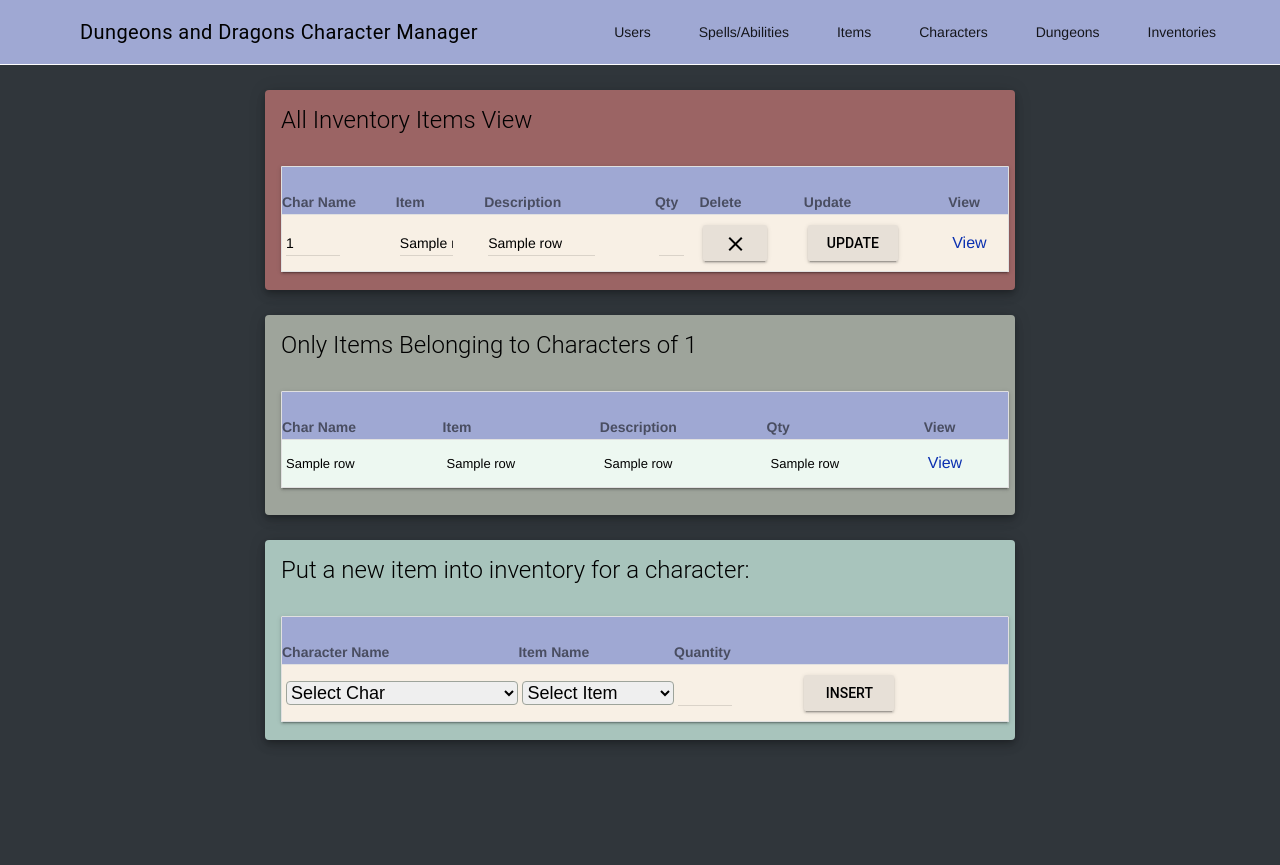
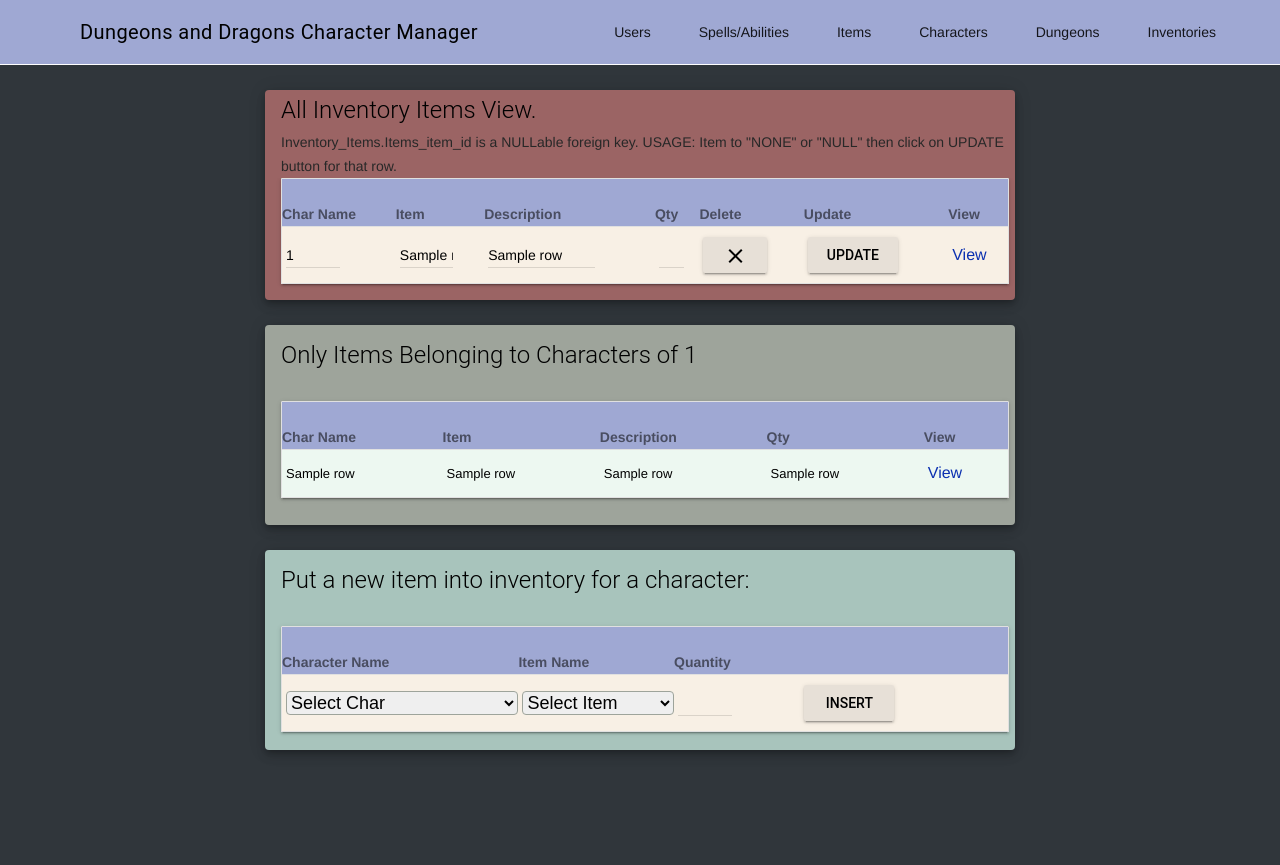
Before and after one commit to WesDH/CS340_FinalProject_Group38, a Flask app: template templates/itemSelection.html in a window 1280 px wide. Run offline with Flask 2, Linux system fonts and the light colour scheme; the template is opened without the code that fills it: most values are stand-ins (such as "Sample title", 1, 10 or a date in 2020); parts of the project's set-up code (start-up, migrations or seed data) failed here and were passed over; some libraries are stand-ins or nearby versions.

Commit message:
Add NULL'able FK for Inventory_Items/Items relationship

```diff
--- a/app.py
+++ b/app.py
@@ -23,7 +23,7 @@ import routes.spells_abilities
 import routes.users
 import routes.inventory
 
-APP_PORT = 19806
+APP_PORT = 19807
 
 # Separate out MySQL connector so that python files in routes can import it too
 from db.mysql_initializer import mysql
--- a/db/queries.py
+++ b/db/queries.py
@@ -146,7 +146,7 @@ delete_char = "DELETE FROM Characters WHERE character_id = %s;"
 # -- select all inventory items
 chars_items_qty = "SELECT Characters.character_name, Items.item_name, Items.item_description, Inventory_Items.quantity, Inventory_Items.inventory_id, Items.item_id, Characters.character_id from Characters " \
                  "INNER JOIN Inventory_Items ON Characters.character_id=Inventory_Items.Characters_character_id " \
-                 "INNER JOIN Items ON Inventory_Items.Items_item_id=Items.item_id " \
+                 "LEFT JOIN Items ON Inventory_Items.Items_item_id=Items.item_id " \
                  "ORDER BY Characters.character_name ASC;"
 
 # -- Select inventory items based on User_Accounts.username:
@@ -157,6 +157,9 @@ delete_item_from_inv = "DELETE FROM Inventory_Items WHERE inventory_id=%s;"
 
 # -- Update query for 3 tables (Items, Inventory_Items, Characters)
 update_inventory_items = "UPDATE Characters, Inventory_Items, Items SET Characters.character_name='%s', Inventory_Items.quantity=%s, Items.item_name='%s', Items.item_description='%s' WHERE Items.item_id=Inventory_Items.Items_item_id AND Characters.character_id=Inventory_Items.Characters_character_id AND Inventory_Items.inventory_id='%s';"
+
+# -- Set a Inventory_Items.Items_item_id FK to NULL:
+update_inv_items_null = "UPDATE Characters, Inventory_Items SET Characters.character_name='%s', Inventory_Items.quantity=%s, Inventory_Items.Items_item_id=NULL WHERE Characters.character_id=Inventory_Items.Characters_character_id AND Inventory_Items.inventory_id='%s';"
 
 # -- INSERT into Inventory_Items table
 insert_inv_items = "INSERT INTO Inventory_Items (Characters_character_id, Items_item_id, quantity) VALUES (%s,%s,%s);"
--- a/static/style_v2.css
+++ b/static/style_v2.css
@@ -413,6 +413,11 @@ a[title="RELOAD DATABASE"]:hover {
     width: 100px;
 }
 
+.table_left_inventories {
+    padding-top: 6px;
+    padding-bottom: 0px;
+}
+
 .flash_box {
     /*padding: 5px;*/
     /*display: flex;*/
--- a/templates/itemSelection.html
+++ b/templates/itemSelection.html
@@ -12,10 +12,13 @@ junction table.
 
 {% block content %}
 <div class="table_data table_left mdl-card mdl-shadow--6dp">
-    <div class="mdl-card__title">
-        <h2 class="mdl-card__title-text">All Inventory Items View</h2>
+    <div class="mdl-card__title table_left_inventories">
+        <h2 class="mdl-card__title-text">All Inventory Items View.</h2>
     </div>
-    <div class="mdl-card__supporting-text">
+    <div class="mdl-card__supporting-text table_left_inventories">
+        <p style="margin:0px;color:#282828;" >Inventory_Items.Items_item_id is a NULLable foreign key. USAGE: Item to "NONE" or "NULL" then click on UPDATE button for that row.</p>
+    </div>
+    <div class="mdl-card__supporting-text" style="padding-top:0px;">
         <table class="mdl-data-table mdl-js-data-table mdl-shadow--2dp">
             <thead>
                 <tr>
@@ -40,13 +43,23 @@ junction table.
                         </td>
                         <td>
                             <div class="mdl-textfield normal mdl-js-textfield">
-                                <input class="mdl-textfield__input" type="text" name="item_name" value="{{row[1]}}">
+                                <!-- Python None is equivalent to NULL in SQL Syntax, so change Pythonic None type to NULL here -->
+                                {% if row[1] is none %}
+                                    <input class="mdl-textfield__input" type="text" name="item_name" value="NULL">
+                                {% else %}
+                                    <input class="mdl-textfield__input" type="text" name="item_name" value="{{row[1]}}">
+                                {% endif %}
                                 <label class="mdl-textfield__label" ></label>
                             </div>
                         </td>
                         <td>
                             <div class="mdl-textfield fatter mdl-js-textfield">
-                                <input class="mdl-textfield__input" type="text" name="item_description" value="{{row[2]}}">
+                                <!-- Don't display anything for Item description if it's a NULL relationship  -->
+                                {% if row[2] is none %}
+                                    <input class="mdl-textfield__input" type="text" name="item_description" value="">
+                                {% else %}
+                                    <input class="mdl-textfield__input" type="text" name="item_description" value="{{row[2]}}">
+                                {% endif %}
                                 <label class="mdl-textfield__label" ></label>
                             </div>
                         </td>
```
Also changed, not shown: db/ddl.sql (+5 -5 lines), db/dml.sql (+13 -4 lines), routes/inventory.py (+30 -8 lines).
